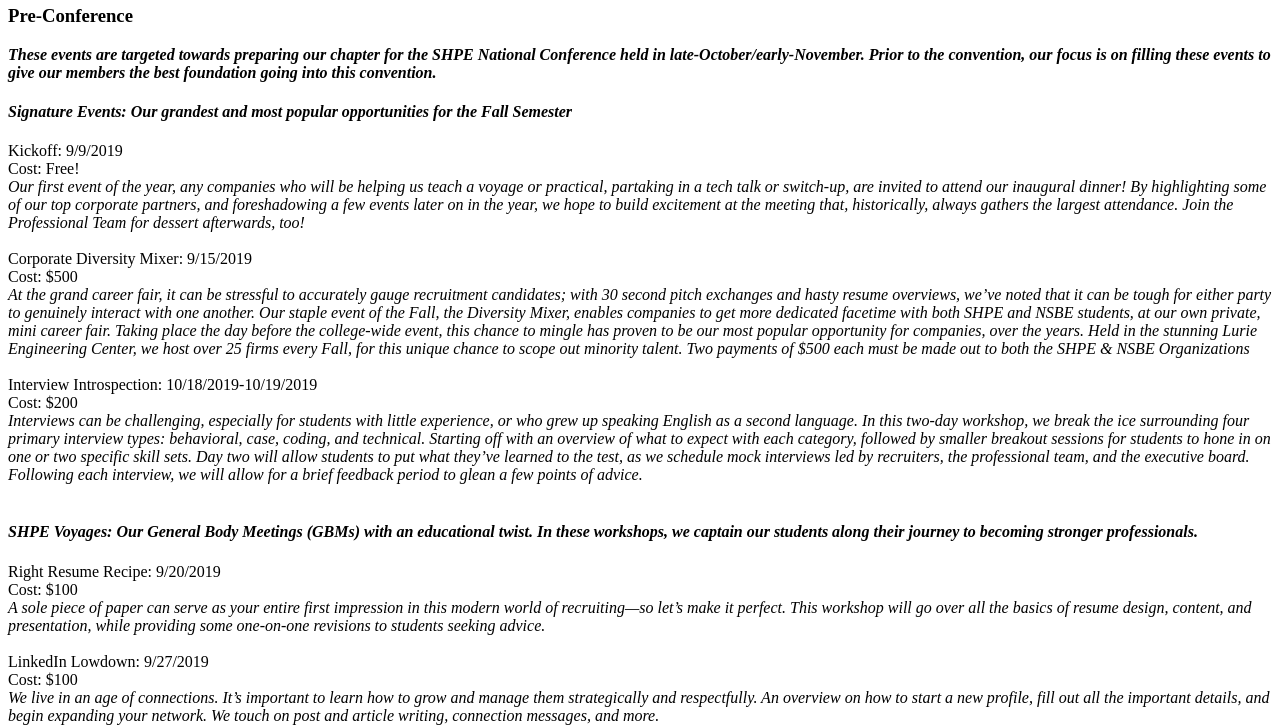
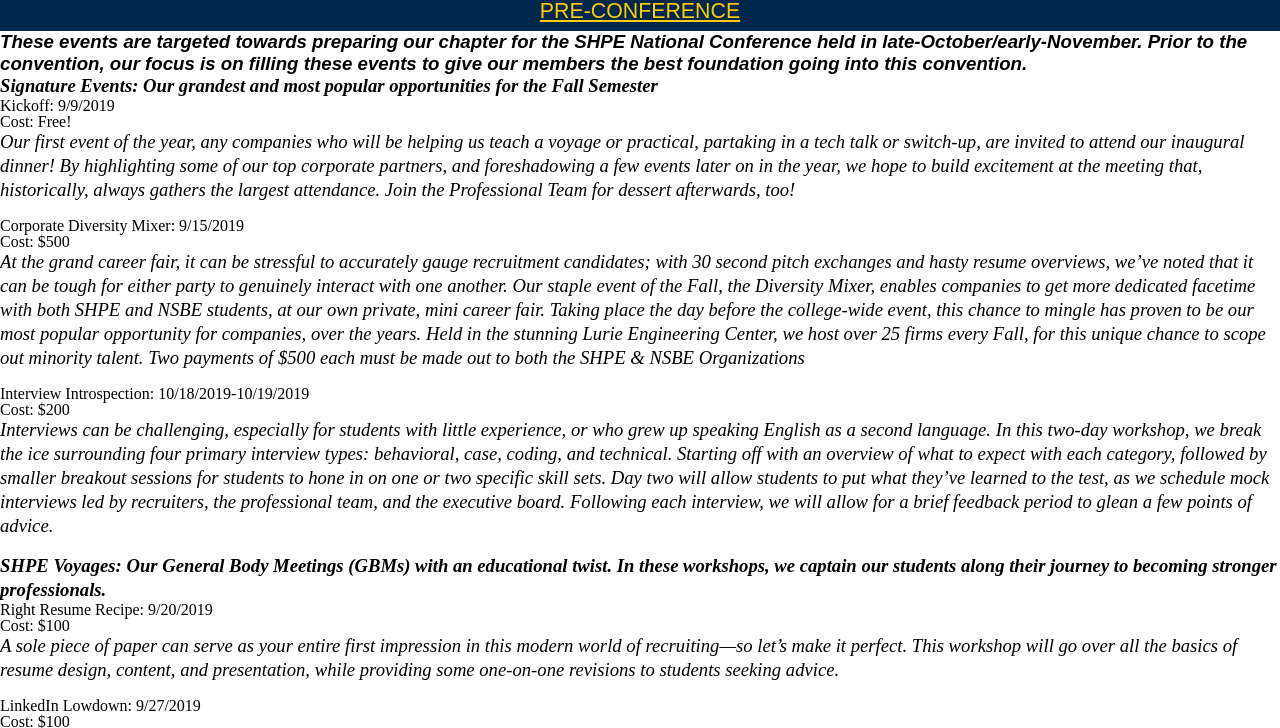
Before and after one commit to lucasbaioni/shpe-website, a plain HTML site: page events.html in a window 1280 px wide. Shown: the part 62-790 px from the top of the page. Drawn offline with Linux system fonts and the light colour scheme.

Commit message:
Added link to stylesheet for all .html files

```diff
--- a/events.html
+++ b/events.html
@@ -4,7 +4,7 @@
 
   <head>
     <title>Events</title>
-    <!link rel="stylesheet" href=".css">
+    <link rel="stylesheet" href="style.css">
   </head>
 
   <body>
```
Also changed, not shown: calendar.html (+1 -0 lines).
